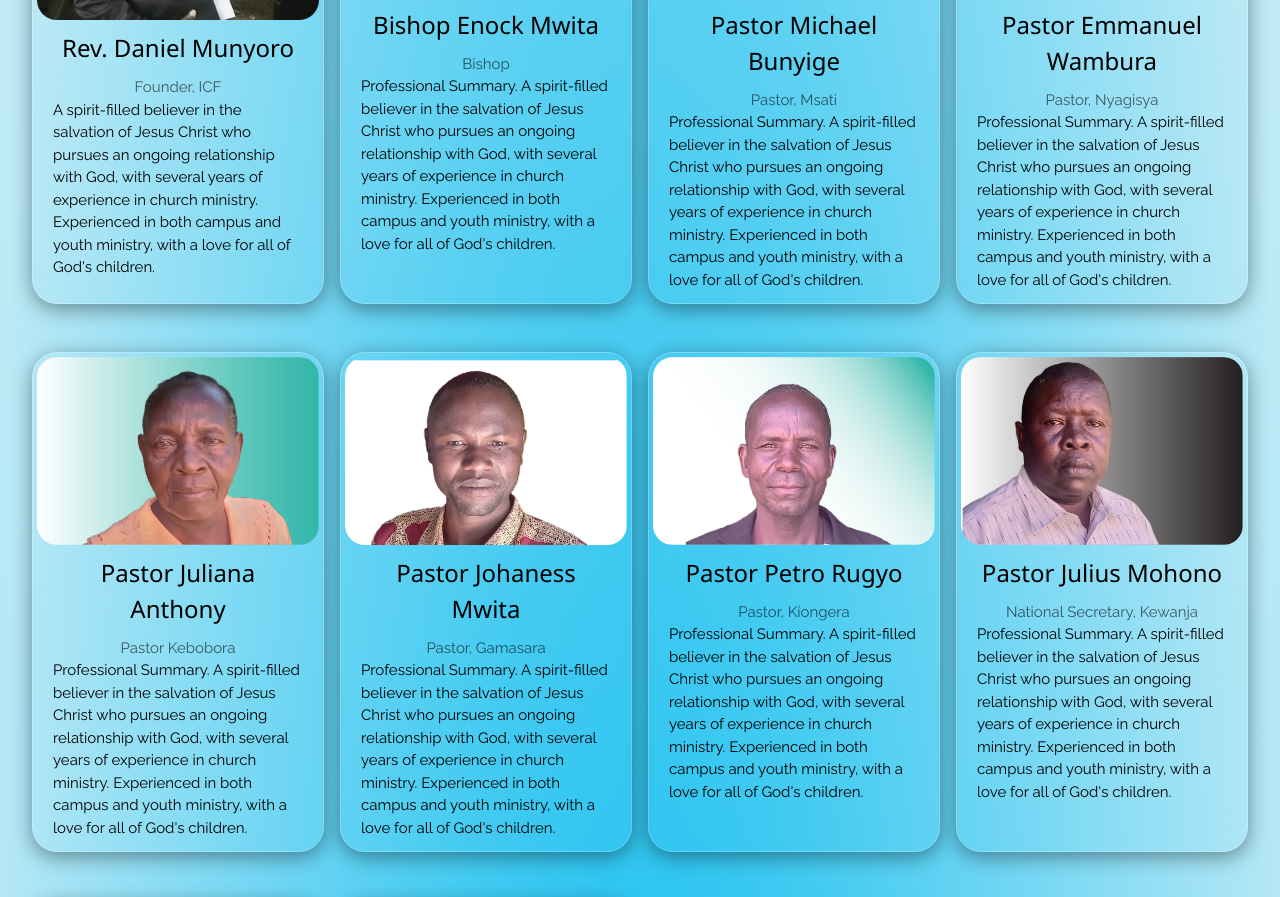
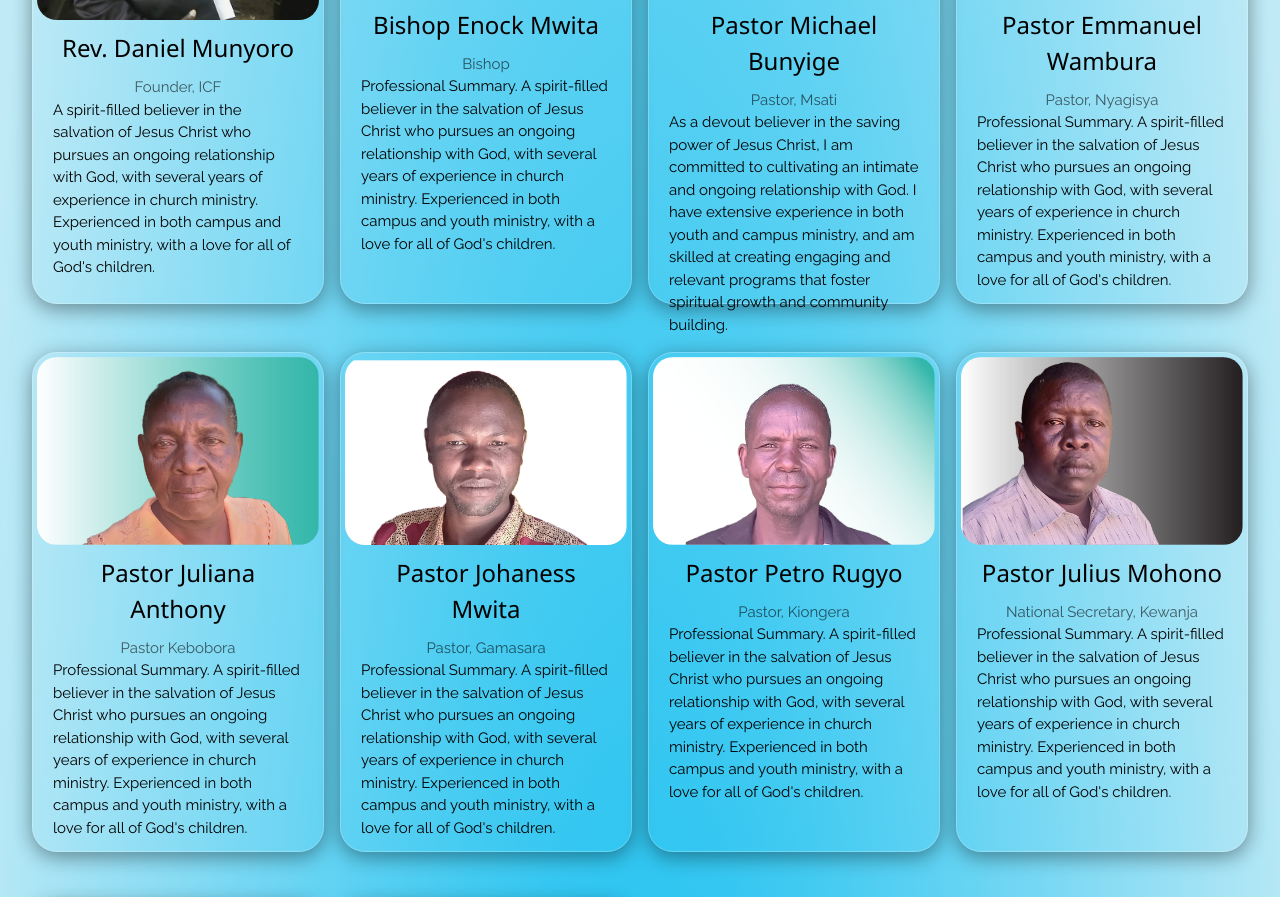
Before and after one commit to Chacha-A-Chacha/ic_f_deploy_ed, a plain HTML site: page index.html in a window 1280 px wide. Shown: the part 2011-2908 px from the top of the page. Drawn offline with nearby package versions, Linux system fonts and the light colour scheme.

Commit message:
Update index.html

```diff
--- a/index.html
+++ b/index.html
@@ -151,7 +151,7 @@
                         <div class="w3-container">
                             <h3>Pastor Michael Bunyige</h3>
                             <p class="w3-opacity">Pastor, Msati</p>
-                            <p style="text-align: left;">Professional Summary. A spirit-filled believer in the salvation of Jesus Christ who pursues an ongoing relationship with God, with several years of experience in church ministry. Experienced in both campus and youth ministry, with a love for all of God's children.</p>
+                            <p style="text-align: left;">As a devout believer in the saving power of Jesus Christ, I am committed to cultivating an intimate and ongoing relationship with God. I have extensive experience in both youth and campus ministry, and am skilled at creating engaging and relevant programs that foster spiritual growth and community building.</p>
 
                         </div>
                     </div>
```
